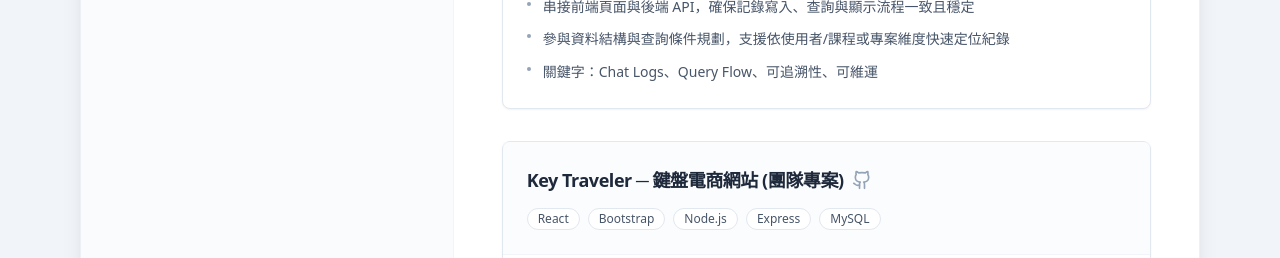
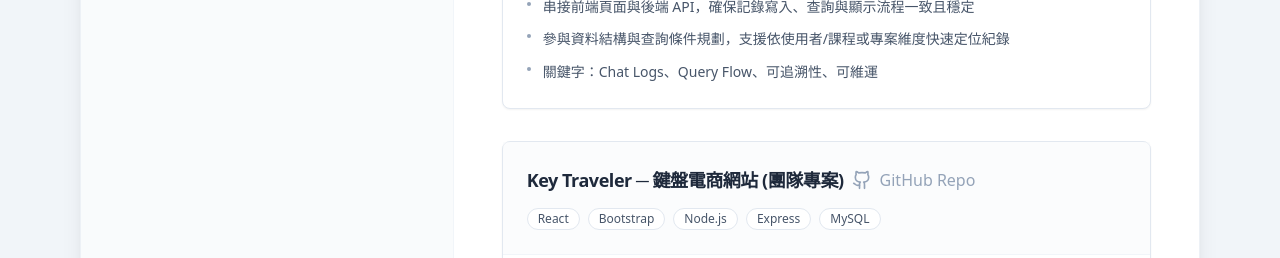
Before and after one commit to HsienLu/web-resume, a React (Vite) app: page / in a window 1280 px wide. Shown: the part 1231-1489 px from the top of the page. Built offline with nearby package versions, Linux system fonts and the light colour scheme.

Commit message:
feat: 更新 App 組件，新增 GitHub 連結文字描述

```diff
--- a/src/App.tsx
+++ b/src/App.tsx
@@ -162,10 +162,11 @@
                               href={project.repo}
                               target="_blank"
                               rel="noopener noreferrer"
-                              className="text-slate-400 hover:text-slate-700 transition-colors"
+                              className="flex items-center gap-2 text-slate-400 hover:text-slate-700 transition-colors"
                               aria-label="View Source Code"
                             >
                               <Github className="h-5 w-5" />
+                              <span>GitHub Repo</span>
                             </a>
                           )}
                         </div>
```
Also changed, not shown: 1 other file (tests, documents, lock files or other folders).
